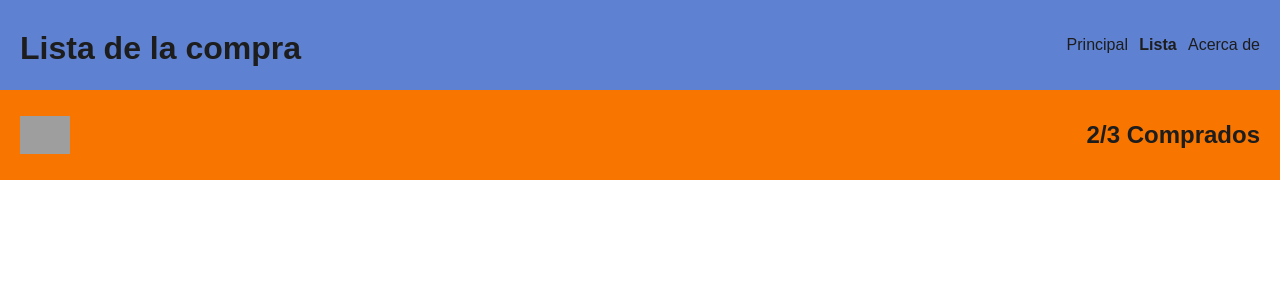
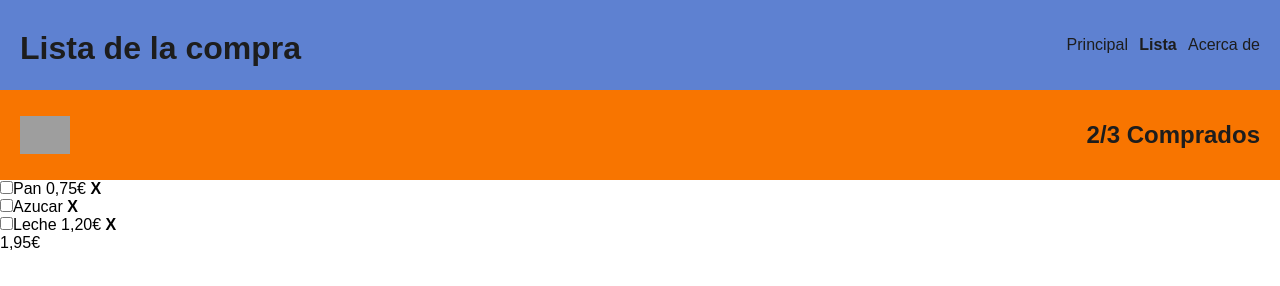
Before and after one commit to darqsa/-darqsa-202207-w1ch4-david-arques, a plain HTML site: page index.html in a window 1280 px wide. Drawn offline with Linux system fonts and the light colour scheme; grey boxes are pictures that could not be loaded.

Commit message:
Addecheckboxes and shopping list to the html file

```diff
--- a/index.html
+++ b/index.html
@@ -26,6 +26,27 @@
         /></a>
         <h2>2/3 Comprados</h2>
       </section>
+      <section class="list-space">
+        <ul>
+          <li>
+            <input type="checkbox" id="item-1" /><label for="item-1">Pan</label>
+            <span class="price">0,75€ <strong>X</strong></span>
+          </li>
+          <li>
+            <input type="checkbox" id="item-2" /><label for="item-2"
+              >Azucar</label
+            >
+            <span class="price"><strong>X</strong></span>
+          </li>
+          <li>
+            <input type="checkbox" id="item-3" /><label for="item-3"
+              >Leche</label
+            >
+            <span class="price">1,20€ <strong>X</strong></span>
+          </li>
+        </ul>
+        <div>1,95€</div>
+      </section>
     </main>
   </body>
 </html>
```
